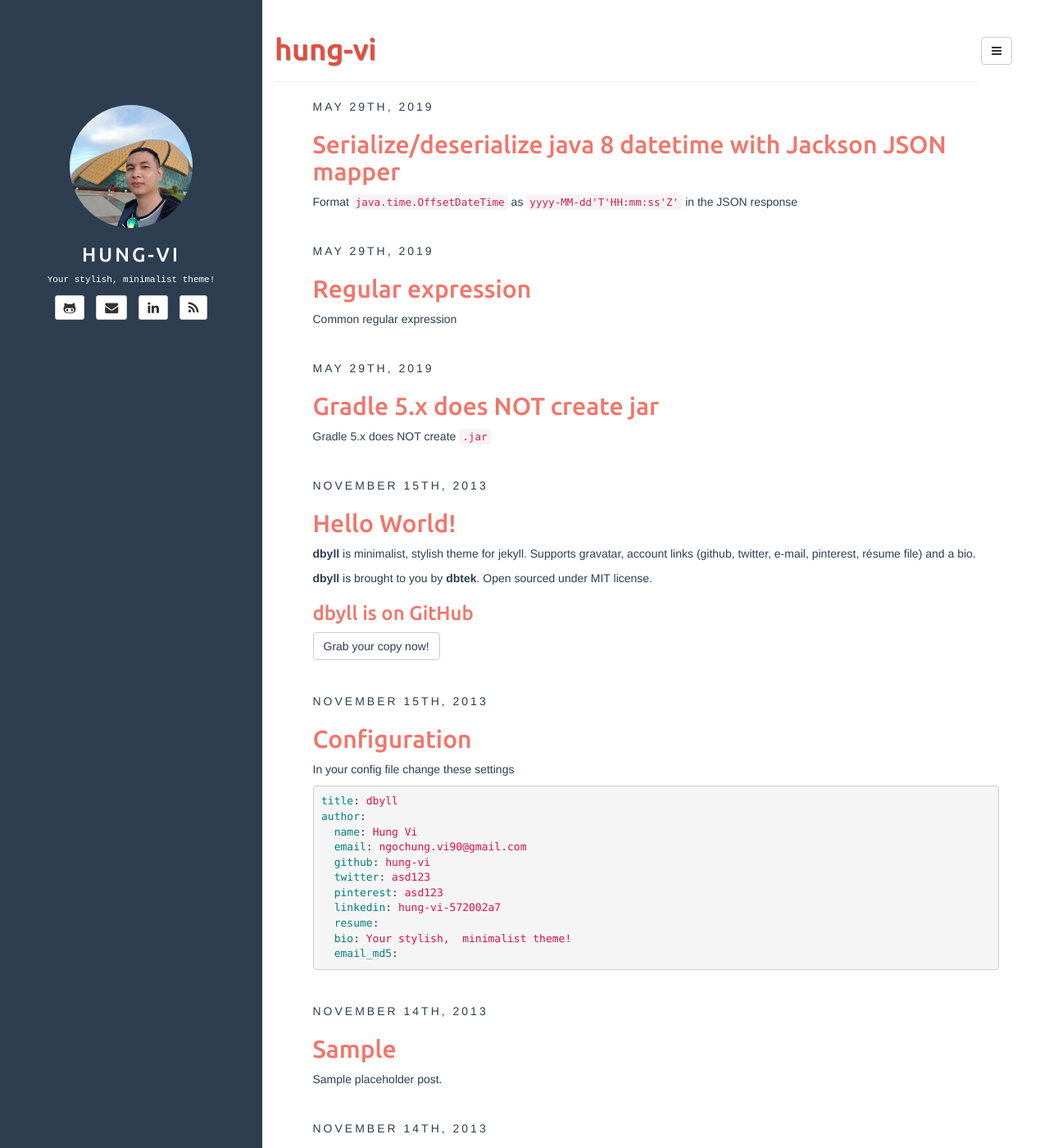
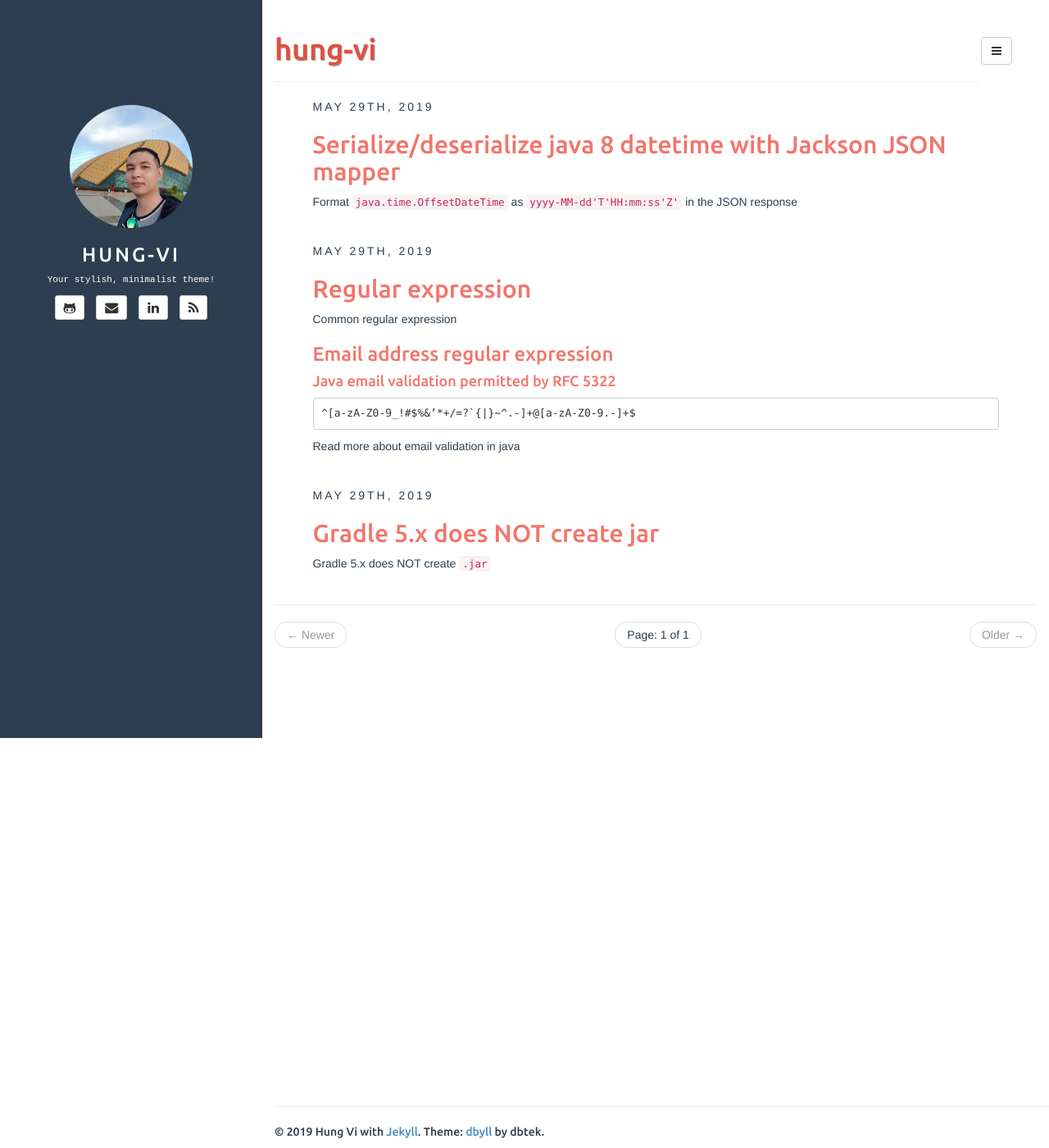
Before and after one commit to hung-vi/hung-vi.github.io, a Jekyll site: the page built from index.html, in a window 1280 px wide and 1400 px high. Shown: the whole window at 82% size. Built offline with Jekyll 4.4.1, drawn with Linux system fonts in a browser that asks for light colours; the list of posts is cut into pages by our own code; some of the changed text lies outside the part shown.

Commit message:
Delete unnecessary posts

```diff
--- a/_posts/2013-11-15-configuration.md
+++ /dev/null
@@ -1,23 +0,0 @@
----
-layout: post
-title: Configuration
-categories: [general, setup, demo]
-tags: [demo, dbyll, dbtek, setup]
-fullview: true
----
-
-In your config file change these settings
-
-{% highlight yaml %}
-title: dbyll
-author:
-  name: Hung Vi
-  email: ngochung.vi90@gmail.com
-  github: hung-vi
-  twitter: asd123
-  pinterest: asd123
-  linkedin: hung-vi-572002a7
-  resume:
-  bio: Your stylish,  minimalist theme!
-  email_md5:
-{% endhighlight %}
--- a/_posts/2013-11-15-hello-world.md
+++ /dev/null
@@ -1,16 +0,0 @@
----
-layout: post
-title: Hello World!
-categories: [general, setup, demo]
-tags: [demo, dbyll, dbtek, setup]
-fullview: true
-comments: true
----
-
-**dbyll** is minimalist, stylish theme for jekyll. Supports gravatar, account links (github, twitter, e-mail, pinterest, résume file) and a bio.
-
-**dbyll** is brought to you by **[dbtek](http://ismaildemirbilek.com)**. Open sourced under [MIT](http://opensource.org/licenses/MIT) license.
-
-### dbyll is on GitHub
-
-<a class="btn btn-default" href="https://github.com/dbtek/dbyll">Grab your copy now!</a>
```
Also changed, not shown: _posts/2013-11-14-sample-2.md (deleted, +0 -11 lines), _posts/2013-11-14-sample.md (deleted, +0 -18 lines), _posts/2019-05-29-regular-expression.md (+1 -0 lines).
